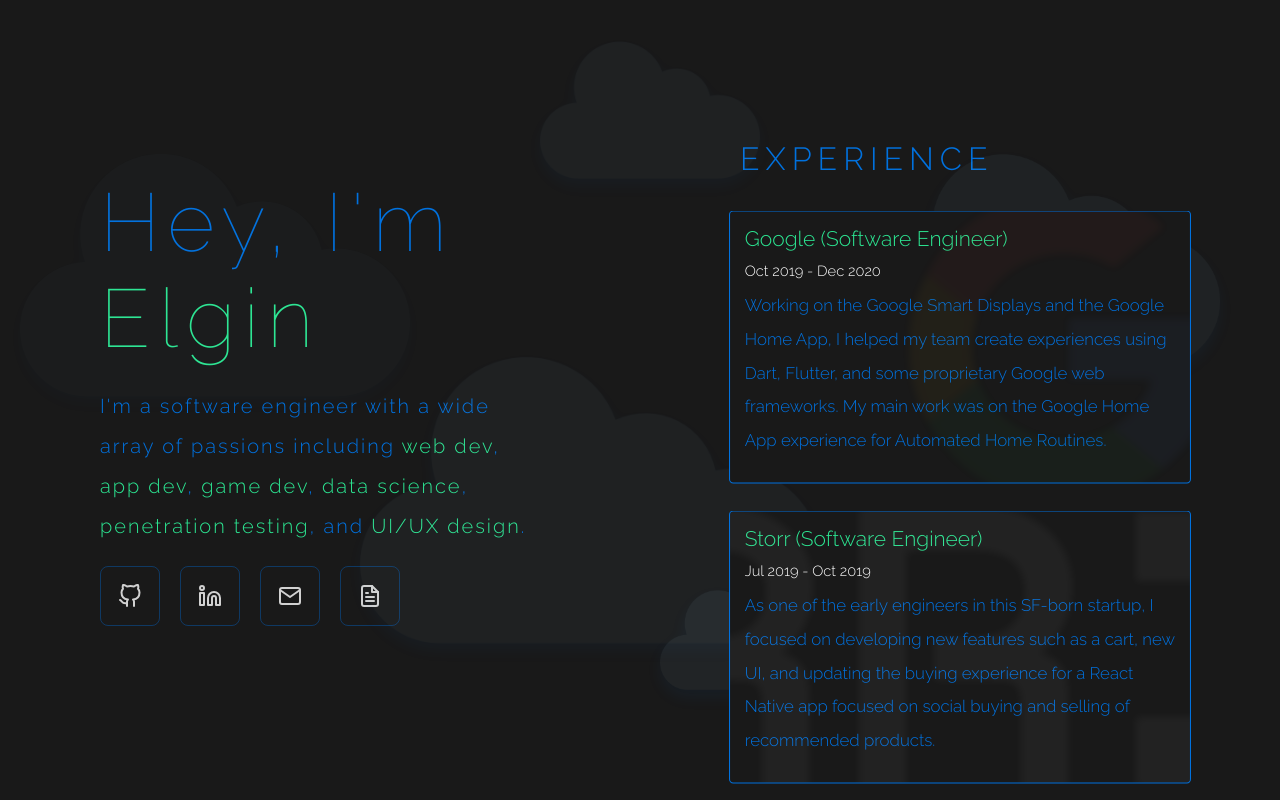
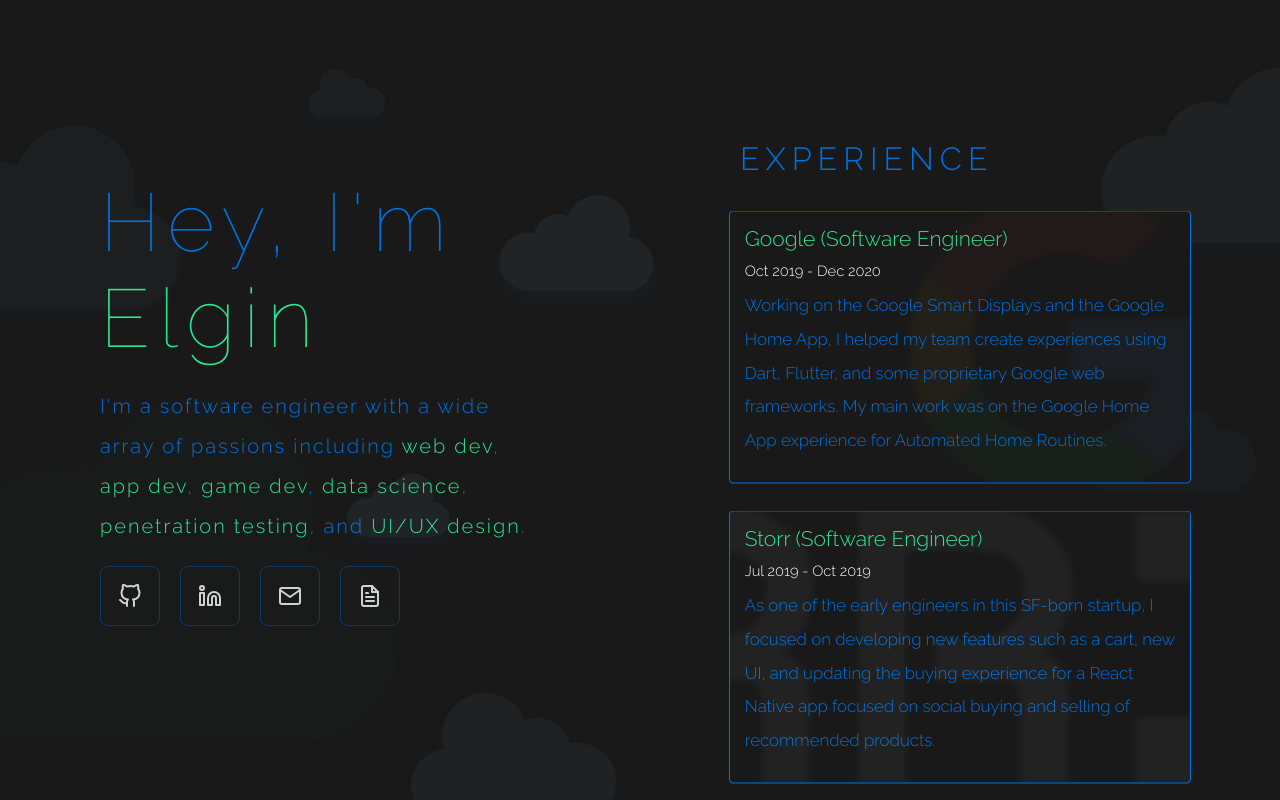
Before and after one commit to elginbeloy/elginbeloycom, a Vue app: page / in a window 1280 px wide. Built offline with nearby package versions, Linux system fonts and the light colour scheme.

Commit message:
Updated stuff.

```diff
--- a/src/components/ProjectsContainer.vue
+++ b/src/components/ProjectsContainer.vue
@@ -1,12 +1,15 @@
 <template>
   <div class="projects-container">
-    <img class="cloud" src="@/assets/cloud.png" style="top: 120px; left: 60px; width: 390px; opacity: 0.02; transform: scaleX(-1);" />
-    <img class="cloud" src="@/assets/cloud.png" style="top: 600px; left: 820px; width: 140px; opacity: 0.03; transform: scaleX(-1);" />
-    <img class="cloud" src="@/assets/cloud.png" style="top: 40px; right: 480px; width: 220px; opacity: 0.04;" />
-    <img class="cloud" src="@/assets/cloud.png" style="bottom: 30px; left: 400px; width: 460px; opacity: 0.04;" />
-    <img class="cloud" src="@/assets/cloud.png" style="top: 130px; right: 20px; width: 340px; opacity: 0.05; transform: scaleX(-1);" />
-    <img class="cloud" src="@/assets/cloud.png" style="top: 600px; right: 420px; width: 160px; opacity: 0.06;" />
-    <img class="cloud" src="@/assets/cloud.png" style="top: 900px; right: 240px; width: 280px; opacity: 0.06; transform: scaleX(-1);" />
+    <img class="cloud cloud--flipped" src="@/assets/cloud.png" style="top: 43%; left: -8%; width: 43%; opacity: 0.01;" />
+    <img class="cloud" src="@/assets/cloud.png" style="top: 51%; left: 89%; width: 13%; opacity: 0.02;" />
+    <img class="cloud cloud--flipped" src="@/assets/cloud.png" style="top: 15%; left: -5%; width: 23%; opacity: 0.03;" />
+    <img class="cloud" src="@/assets/cloud.png" style="top: 13%; left: 28%; width: 6%; opacity: 0.03;" />
+    <img class="cloud cloud--flipped" src="@/assets/cloud.png" style="top: 8%; left: 90%; width: 22%; opacity: 0.04;" />
+    <img class="cloud" src="@/assets/cloud.png" style="top: 88%; left: 36%; width: 16%; opacity: 0.04;" />
+    <img class="cloud cloud--flipped" src="@/assets/cloud.png" style="top: 108%; left: 73%; width: 4%; opacity: 0.05;" />
+    <img class="cloud" src="@/assets/cloud.png" style="top: 31%; left: 82%; width: 14%; opacity: 0.05;" />
+    <img class="cloud cloud--flipped" src="@/assets/cloud.png" style="top: 63%; left: 31%; width: 8%; opacity: 0.06;" />
+    <img class="cloud cloud--flipped" src="@/assets/cloud.png" style="top: 27%; left: 43%; width: 12%; opacity: 0.06;" />
 
     <a class="projects-header">Experience</a>
     <div class="project-container">
@@ -144,17 +147,23 @@ export default {
   0% {
     transform: none;
   }
-  25% {
-    transform: translateX(-100px) translateY(-100px);
-  }
   50% {
-    transform: translateX(-50px) translateY(0px);
-  }
-  50% {
-    transform: translateX(50px) translateY(100px);
+    transform: translateX(-150px) translateY(-150px);
   }
   100% {
     transform: none;
+  }
+}
+
+@keyframes cloud_floating_flipped {
+  0% {
+    transform: scaleX(-1);
+  }
+  50% {
+    transform: translateX(-150px) translateY(-150px) scaleX(-1);
+  }
+  100% {
+    transform: scaleX(-1);
   }
 }
 
@@ -182,10 +191,17 @@ export default {
   -webkit-user-select: none;
   user-select: none;
 
-  animation: cloud_floating 50s linear infinite;
-  -ms-animation: cloud_floating 50s linear infinite;
-  -moz-animation: cloud_floating 50s linear infinite;
-  -webkit-animation: cloud_floating 50s linear infinite;
+  animation: cloud_floating 30s linear infinite;
+  -ms-animation: cloud_floating 30s linear infinite;
+  -moz-animation: cloud_floating 30s linear infinite;
+  -webkit-animation: cloud_floating 30s linear infinite;
+}
+
+.cloud--flipped {
+  animation: cloud_floating_flipped 30s linear infinite;
+  -ms-animation: cloud_floating_flipped 30s linear infinite;
+  -moz-animation: cloud_floating_flipped 30s linear infinite;
+  -webkit-animation: cloud_floating_flipped 30s linear infinite;
 }
 
 .projects-header {
```
